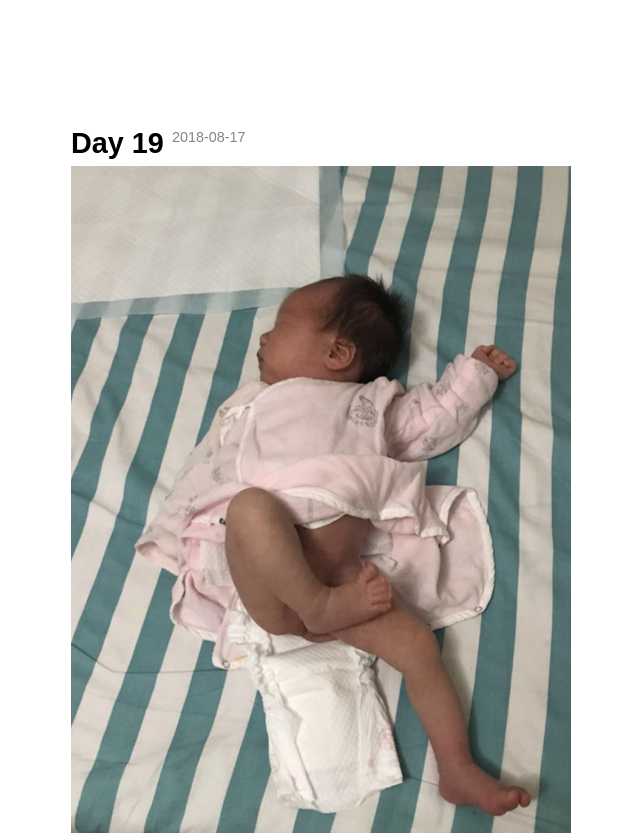
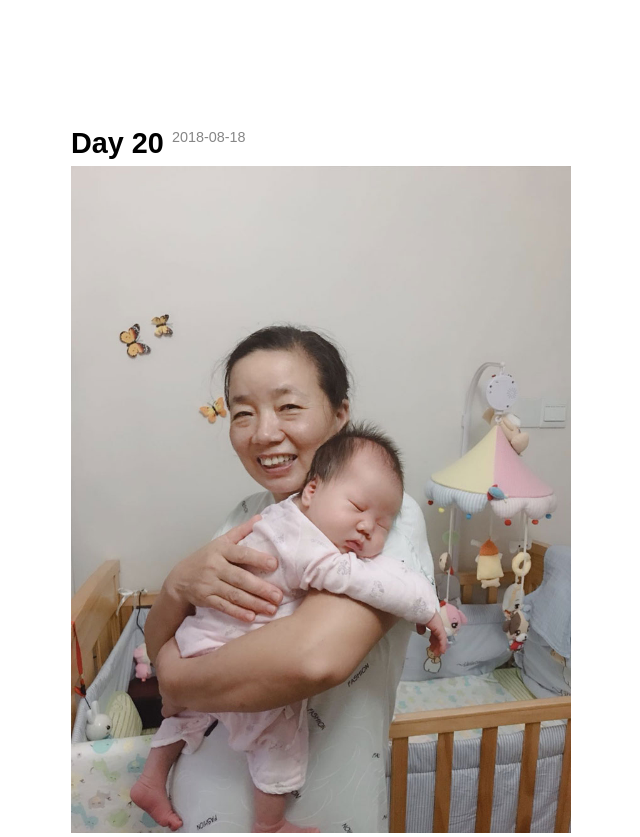
Before and after one commit to jaywcjlove/baby, a plain HTML site: page index.html in a window 1280 px wide. Shown: the part 520-1357 px from the top of the page, without its empty margins (319-959 px from the left). Drawn offline with Linux system fonts and the light colour scheme.

Commit message:
Baby 20th day.

```diff
--- a/index.html
+++ b/index.html
@@ -26,6 +26,12 @@
     </tbody>
   </table>
   <div class="photo">
+    <div>
+      <h2>Day 20 <sup>2018-08-18</sup></h2>
+      <div>
+        <img alt="王昭然" class="lazyload" data-src="images/day20.jpg" />
+      </div>
+    </div>
     <div>
       <h2>Day 19 <sup>2018-08-17</sup></h2>
       <div>
```
Also changed, not shown: images/day20.jpg (added).
